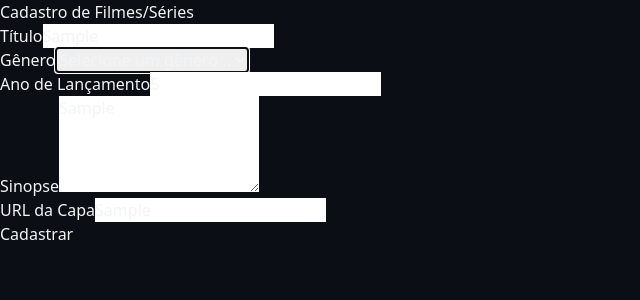
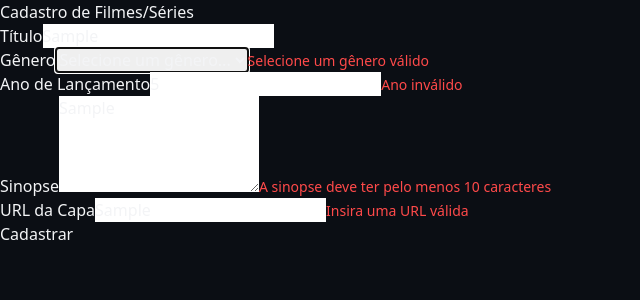
Before and after one commit to SamuelSNTS04/trabalho-frontend, a React (Vite) app: page /cadastro in a window 1280 px wide. Both pictures are taken after typing "Sample", "5", "Sample", "Sample" into the empty fields and a click on the button "Cadastrar". Shown: the top 300 px of the page, without its empty margins (0-640 px from the left). Built offline with nearby package versions, Linux system fonts and the light colour scheme; data requests are answered from the project's data file.

Commit message:
feat: adicionando exibicao dinamica de mensagens de erro nos inputs

```diff
--- a/src/pages/Cadastro.jsx
+++ b/src/pages/Cadastro.jsx
@@ -1,8 +1,8 @@
 import { useForm } from "react-hook-form";
 
 function Cadastro() {
-  // Inicializando o hook form
-  const { register, handleSubmit } = useForm();
+  // Extraindo errors do formState
+  const { register, handleSubmit, formState: { errors } } = useForm();
 
   const onSubmit = (data) => {
     console.log(data);
@@ -15,13 +15,12 @@
       <form onSubmit={handleSubmit(onSubmit)}>
         <div>
           <label htmlFor="titulo">Título</label>
-          {/* Validação: Obrigatório */}
           <input id="titulo" type="text" {...register("titulo", { required: "O título é obrigatório" })} />
+          {errors.titulo && <span style={{ color: "#ff4a4a", fontSize: "14px" }}>{errors.titulo.message}</span>}
         </div>
 
         <div>
           <label htmlFor="genero">Gênero</label>
-          {/* Validação: Obrigatório */}
           <select id="genero" {...register("genero", { required: "Selecione um gênero válido" })}>
             <option value="">Selecione um gênero...</option>
             <option value="Ação">Ação</option>
@@ -30,11 +29,11 @@
             <option value="Fantasia">Fantasia</option>
             <option value="Série / Drama">Série / Drama</option>
           </select>
+          {errors.genero && <span style={{ color: "#ff4a4a", fontSize: "14px" }}>{errors.genero.message}</span>}
         </div>
 
         <div>
           <label htmlFor="ano">Ano de Lançamento</label>
-          {/* Validação: Obrigatório, valor mínimo e máximo */}
           <input
             id="ano"
             type="number"
@@ -44,11 +43,11 @@
               max: { value: 2030, message: "O ano não pode ser muito no futuro" }
             })}
           />
+          {errors.ano && <span style={{ color: "#ff4a4a", fontSize: "14px" }}>{errors.ano.message}</span>}
         </div>
 
         <div>
           <label htmlFor="sinopse">Sinopse</label>
-          {/* Validação: Obrigatória, tamanho mínimo */}
           <textarea
             id="sinopse"
             rows="4"
@@ -57,11 +56,11 @@
               minLength: { value: 10, message: "A sinopse deve ter pelo menos 10 caracteres" }
             })}
           ></textarea>
+          {errors.sinopse && <span style={{ color: "#ff4a4a", fontSize: "14px" }}>{errors.sinopse.message}</span>}
         </div>
 
         <div>
           <label htmlFor="capaUrl">URL da Capa</label>
-          {/* Validação: Obrigatória e validação de padrão URL por Regex */}
           <input
             id="capaUrl"
             type="text"
@@ -69,10 +68,11 @@
               required: "A URL da capa é obrigatória",
               pattern: {
                 value: /^(https?:\/\/)?([\da-z.-]+)\.([a-z.]{2,6})([\/\w .-]*)*\/?$/,
-                message: "Insira uma URL válida (ex: https://...)"
+                message: "Insira uma URL válida"
               }
             })}
           />
+          {errors.capaUrl && <span style={{ color: "#ff4a4a", fontSize: "14px" }}>{errors.capaUrl.message}</span>}
         </div>
 
         <button type="submit">Cadastrar</button>
```
